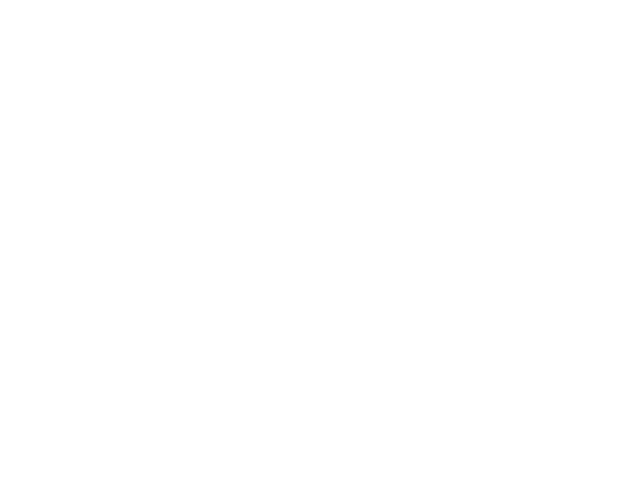
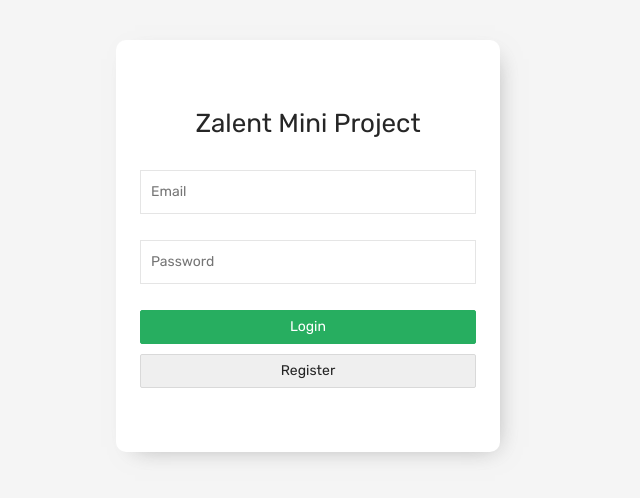
Before and after one commit to MochIsrin068/zalent-product-roadmap, a React (Create React App) app: page /v1/login in a window 1280 px wide. Shown: the part 154-652 px from the top of the page, without its empty margins (332-972 px from the left). Built offline with nearby package versions, Linux system fonts and the light colour scheme.

Commit message:
custom route

```diff
--- a/src/Pages/Login/index.js
+++ b/src/Pages/Login/index.js
@@ -61,7 +61,7 @@ const Login = () => {
         </div>
         <Button
           label="Register"
-          onAction={() => history.push("/register")}
+          onAction={() => history.push("/v1/register")}
           type="secoundary"
         />
       </div>
--- a/src/routes.js
+++ b/src/routes.js
@@ -15,14 +15,17 @@ const Routes = () => {
   return (
     <Router>
       <Switch>
-        <Route exact path="/login">
-          {Authentication.isLoggedIn() ? <Redirect to="/" /> : <Login />}
+        <Route exact path="/v1/login">
+          {Authentication.isLoggedIn() ? <Redirect to="/v1" /> : <Login />}
         </Route>
-        <Route exact path="/register">
-          {Authentication.isLoggedIn() ? <Redirect to="/" /> : <Register />}
+        <Route exact path="/v1/register">
+          {Authentication.isLoggedIn() ? <Redirect to="/v1" /> : <Register />}
+        </Route>
+        <Route exact path="/v1">
+          {Authentication.isLoggedIn() ? <Home /> : <Redirect to="/v1/login" />}
         </Route>
         <Route exact path="/">
-          {Authentication.isLoggedIn() ? <Home /> : <Redirect to="/login" />}
+          <Redirect to="/v1" />
         </Route>
       </Switch>
     </Router>
```
